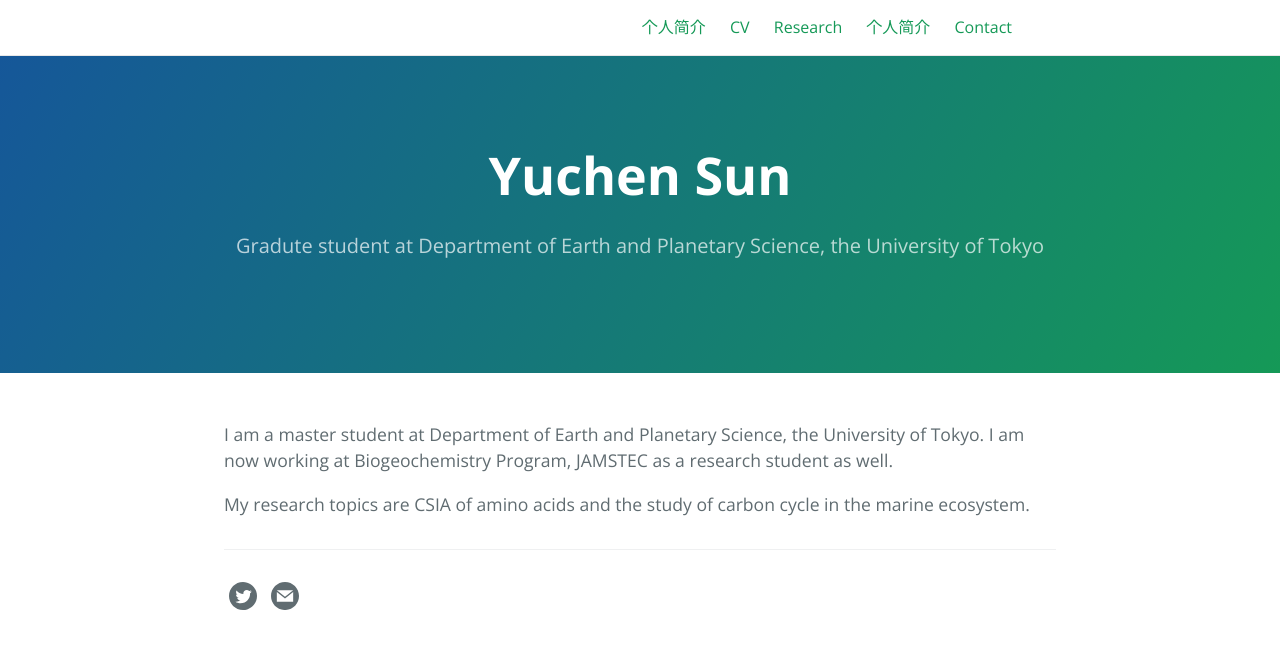
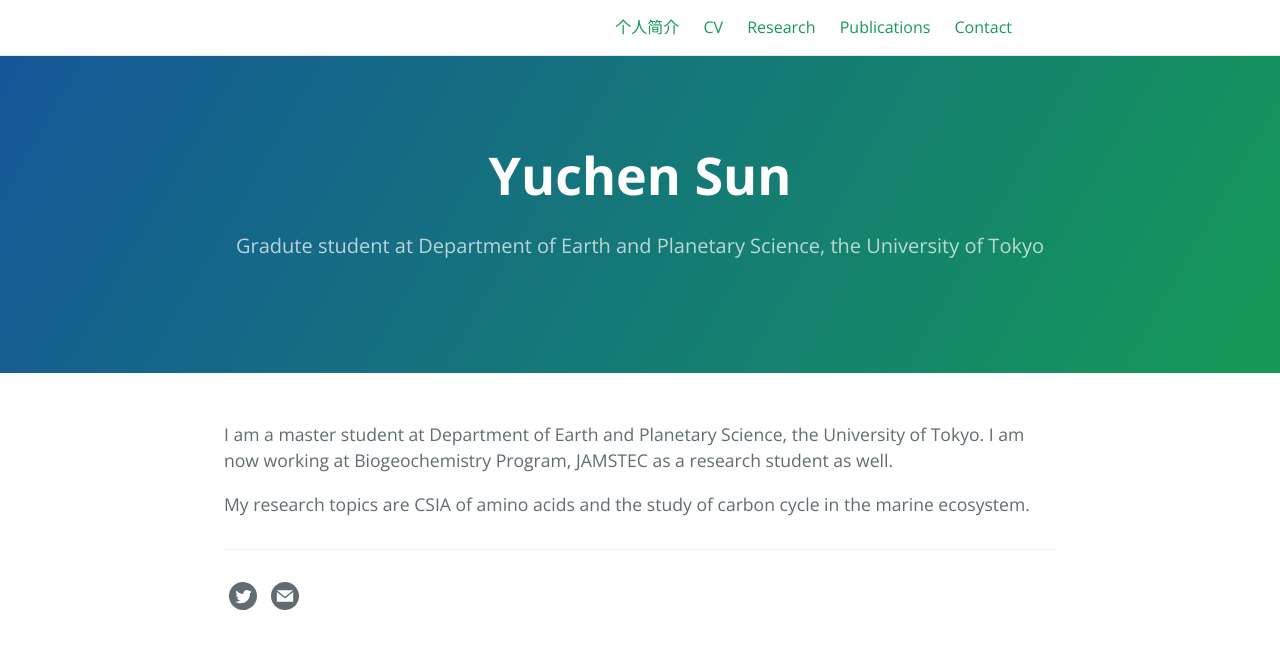
Before and after one commit to sonyuushin/sonyuushin.github.io, a Jekyll site: the page built from index.md, in a window 1280 px wide. Shown: the top 649 px of the page. Built offline with Jekyll 4.4.1, drawn with Linux system fonts in a browser that asks for light colours.

Commit message:
Update publications.md

```diff
--- a/publications.md
+++ b/publications.md
@@ -1,6 +1,6 @@
 ---
 layout: page
-title: 个人简介
+title: Publications
 tagline:
 permalink: /publications.html
 ref: publications
```
